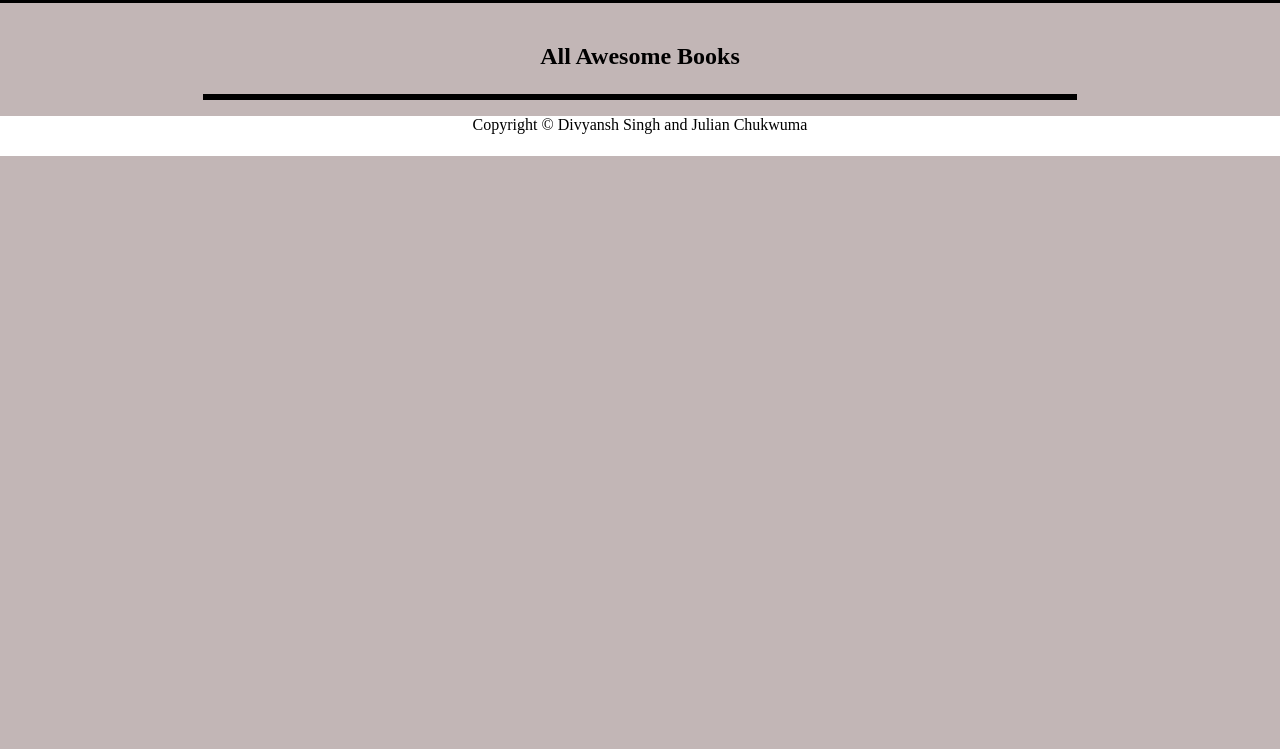
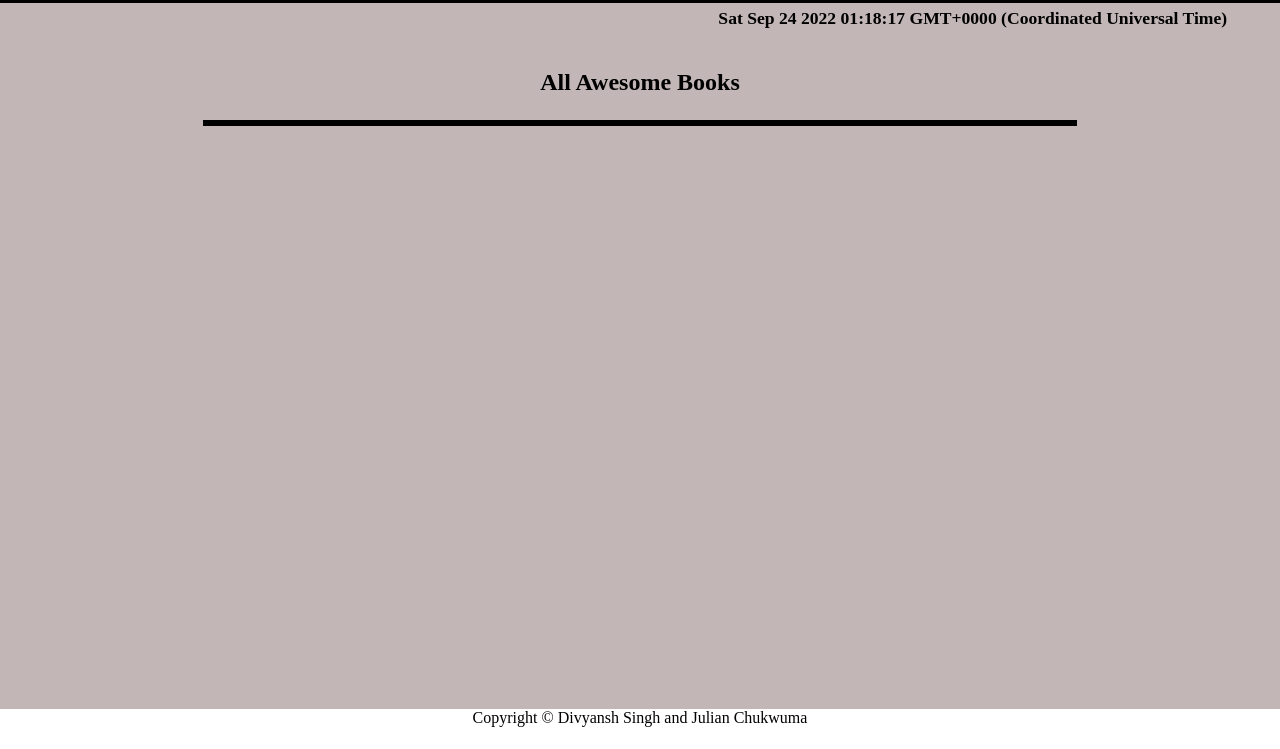
Before and after one commit to julzedz/Awesome-Books, a website with bundled scripts: page index.html in a window 1280 px wide. Shown: the part 77-826 px from the top of the page. Before the commit the page ends 800 px from the top, so only its background shows below. Built offline with nearby package versions, Linux system fonts and the light colour scheme.

Commit message:
Update page

```diff
--- a/main.js
+++ b/main.js
@@ -99,3 +99,5 @@ contactNav.addEventListener('click', () => {
   list.classList.remove('displaye');
   addNav.classList.remove('displaye')
 });
+
+document.querySelector(".date").innerHTML = Date().toLocaleString();
--- a/style.css
+++ b/style.css
@@ -6,7 +6,7 @@ body,
 }
 
 body {
-  background: #c2b6b6;
+  /* background: #c2b6b6; */
 ;
 }
 
@@ -65,7 +65,7 @@ ul {
 .collection-section {
   margin: 0 auto;
   width: 100%;
-  height: auto;
+  min-height: 85vh;
   background: #c2b6b6;
   padding: 1em;
 }
@@ -183,3 +183,11 @@ footer {
   font-size: 1.2em;
   font-weight: 600;
 }
+
+.date {
+  font-size: 1.1em;
+  font-weight: 600;
+  padding-top: .3em;
+  padding-right: 3em;
+  text-align: right;
+}
```
